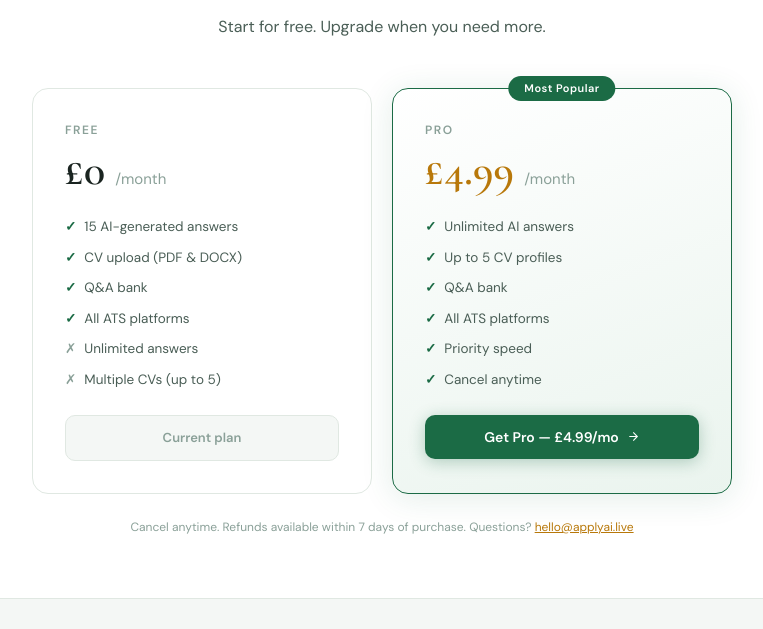
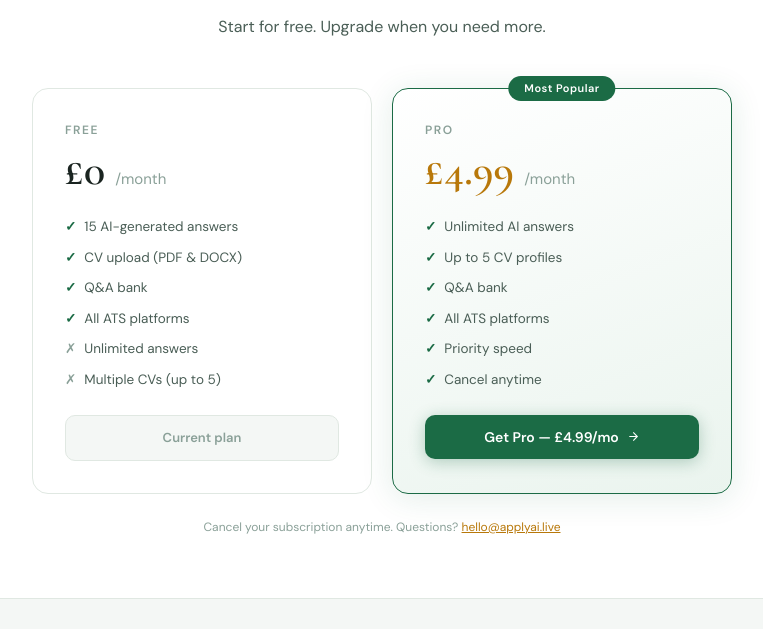
Before and after one commit to rayszzn/ApplyAI, a plain HTML site: page index.html in a window 1280 px wide. Shown: the part 3960-4589 px from the top of the page, without its empty margins (258-1021 px from the left). Drawn offline with nearby package versions, Linux system fonts and the light colour scheme.

Commit message:
Update index.html

```diff
--- a/index.html
+++ b/index.html
@@ -409,7 +409,7 @@
           </button>
         </div>
       </div>
-      <p class="pricing-note">Cancel anytime. Refunds available within 7 days of purchase. Questions? <a href="mailto:hello@applyai.live">hello@applyai.live</a></p>
+      <p class="pricing-note">Cancel your subscription anytime. Questions? <a href="mailto:hello@applyai.live">hello@applyai.live</a></p>
     </section>
 
     <footer class="footer">
```
